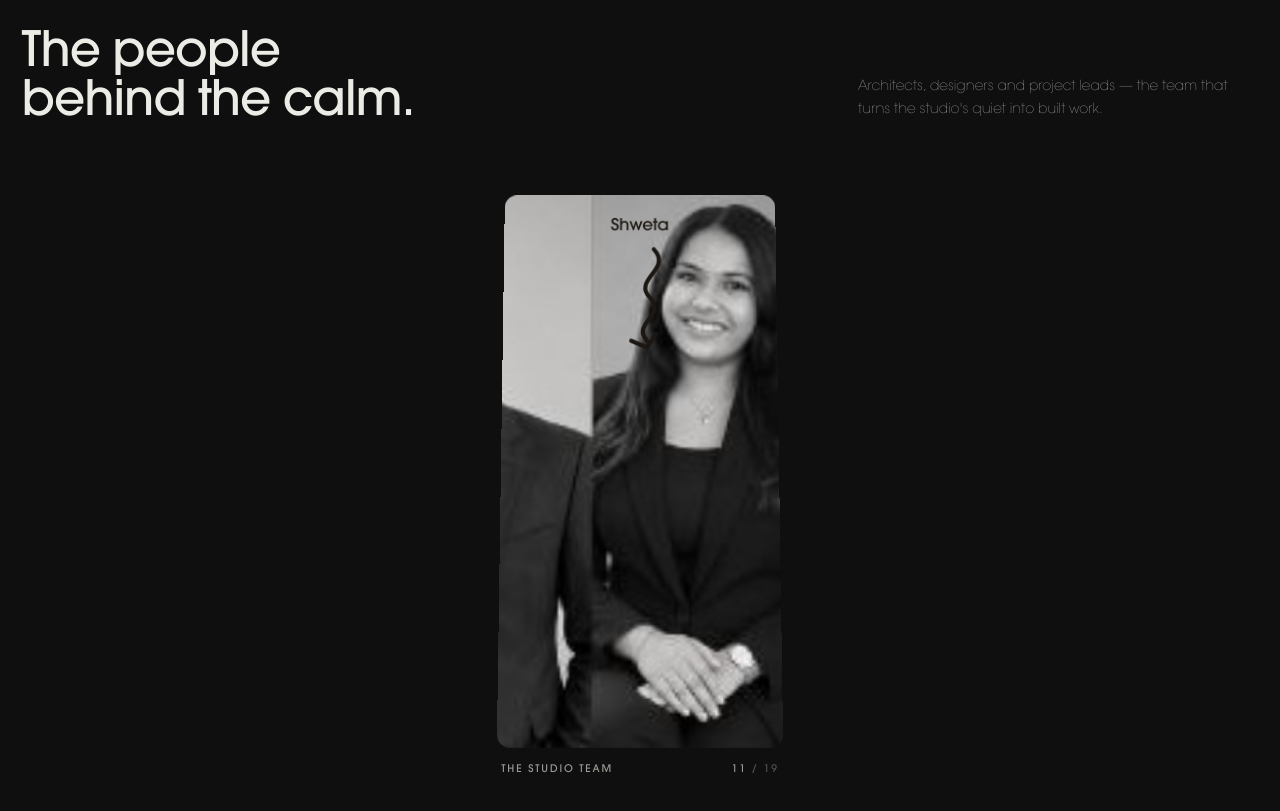
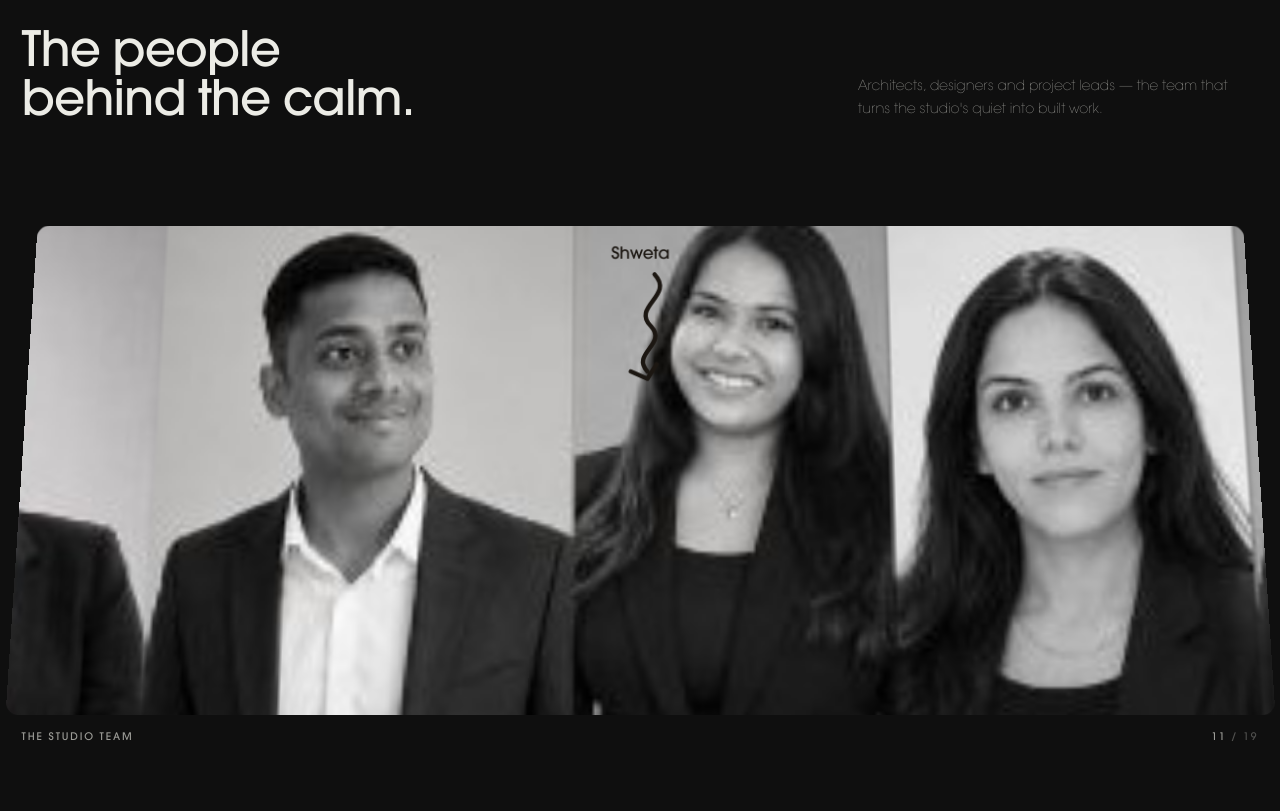
Before and after one commit to TusharND12/madane-design-workshop, a Next.js app: page /studio in a window 1280 px wide. Shown: the part 2340-3151 px from the top of the page. Built offline with nearby package versions, Linux system fonts and the light colour scheme.

Commit message:
Team reel: restore wide full-width card size for the filmstrip

```diff
--- a/src/components/studio/TeamShowcase.tsx
+++ b/src/components/studio/TeamShowcase.tsx
@@ -49,10 +49,10 @@ const NAMES = [
   "Prince",
 ];
 
-const STAGE_ASPECT = 0.5; // 1:2 tall card ≈ one portrait panel
-const ZOOM = 1.15; // background-size height multiple (frames ~1 person)
-const POS_Y = 2; // background vertical position, % (head framing)
-const HEAD_SY = 0.3; // focused head's vertical position on screen (0..1)
+const STAGE_ASPECT = 1672 / 665; // wide landscape card (like the previous reel)
+const ZOOM = 1.8; // background-size height multiple
+const POS_Y = 8; // background vertical position, % (head framing)
+const HEAD_SY = 0.34; // focused head's vertical position on screen (0..1)
 const ARROW_TOP = 9; // % from top where the arrow starts
 const TILT = 6; // degrees of 3D tilt
 const P_END = 0.94; // scroll fraction where the pan finishes
@@ -119,9 +119,10 @@ function StripReel() {
 
   return (
     <div ref={ref} style={{ height: `${N * 16}vh` }}>
-      <div className="sticky top-0 flex h-[100svh] flex-col items-center justify-center">
+      <div className="sticky top-0 flex h-[100svh] items-center">
+        <div className="shell-wide w-full">
         <motion.div
-          className="relative aspect-[1/2] w-full max-w-[clamp(14rem,32vw,20rem)] overflow-hidden rounded-card bg-mount"
+          className="relative aspect-[1672/665] w-full overflow-hidden rounded-card bg-mount"
           style={{
             backgroundImage: `url(${STRIP})`,
             backgroundRepeat: "no-repeat",
@@ -156,11 +157,12 @@ function StripReel() {
           </div>
         </motion.div>
 
-        <div className="mt-6 flex w-full max-w-[clamp(14rem,32vw,20rem)] items-center justify-between font-mono text-2xs uppercase tracking-label text-ink-muted">
+        <div className="mt-6 flex w-full items-center justify-between font-mono text-2xs uppercase tracking-label text-ink-muted">
           <span>The studio team</span>
           <span>
             {pad(active + 1)} <span className="text-ink/30">/ {pad(N)}</span>
           </span>
+        </div>
         </div>
       </div>
     </div>
```
